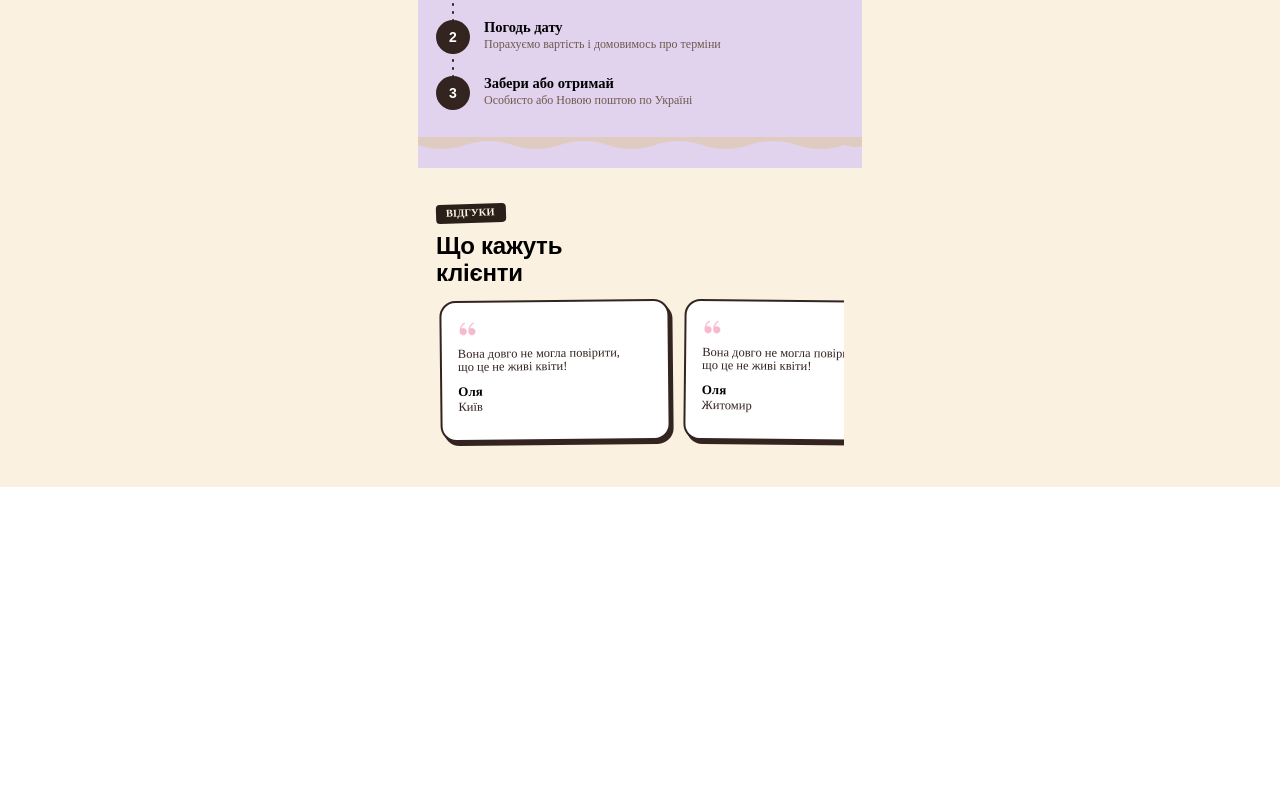
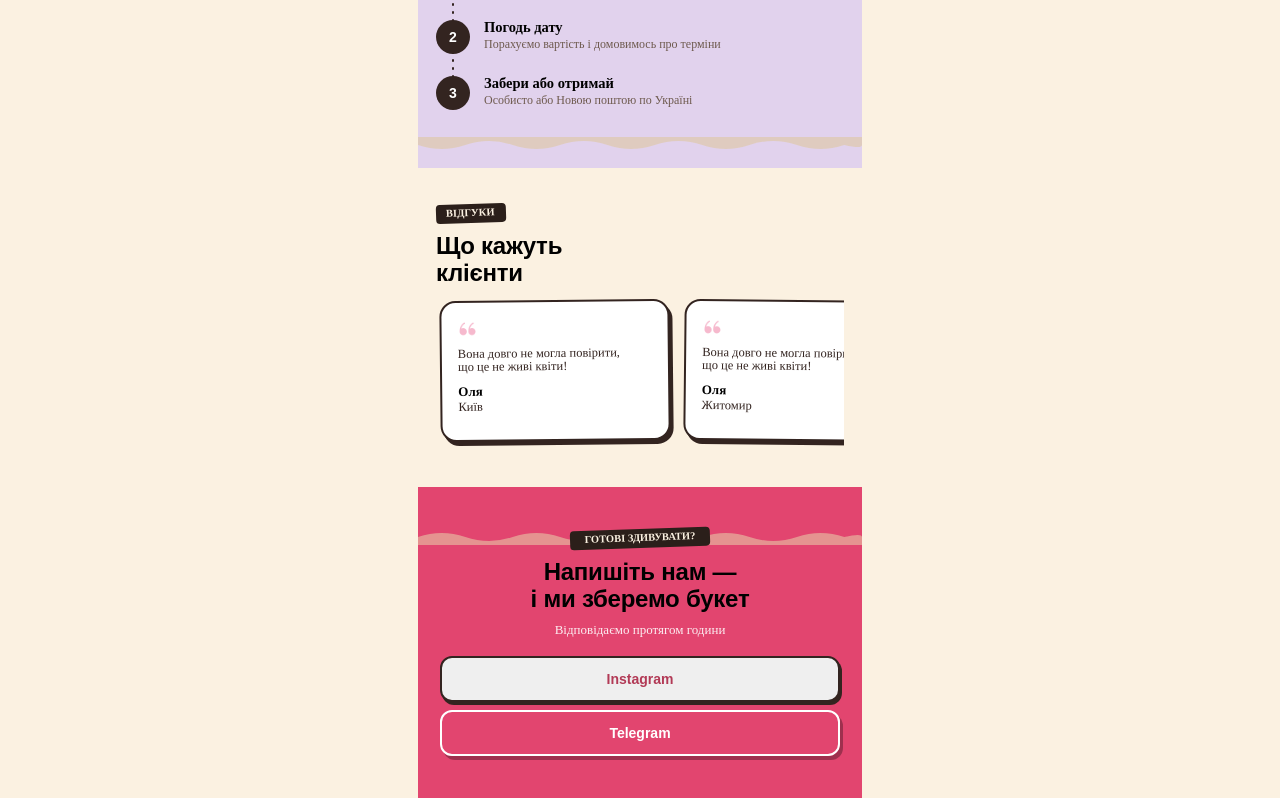
Before and after one commit to RVasyliuk-2003/Custom-Marshmallows, a React (Vite) app: page / in a window 1280 px wide. Shown: the part 1634-2432 px from the top of the page. Before the commit the page ends 2121 px from the top, so only its background shows below. Built offline with nearby package versions, Linux system fonts and the light colour scheme.

Commit message:
feat: add Connection component

```diff
--- a/src/App.css
+++ b/src/App.css
@@ -34,6 +34,8 @@ main {
   justify-content: center;
   gap: 8px;
   box-shadow: 2px 3px 0 var(--ink);
+
+  width: 100%;
 }
 .btn-primary {
   background: var(--raspberry);
--- /dev/null
+++ b/src/components/Main/ConnectionPage/Connection.jsx
@@ -0,0 +1,28 @@
+import style from "./connection.module.css";
+import SubtleEdge from "./../../SubtleEdge/SubtleEdge.jsx";
+
+const Connection = () => {
+  return (
+    <section>
+      <div className="container">
+        <div className={style.connectiMainContainer}>
+          <SubtleEdge color="var(--kraft)" />
+
+          <p className={`eyebrow ${style.wigth}`}>ГОТОВІ ЗДИВУВАТИ?</p>
+          <h2 className={`h2 ${style.h2Mr}`}>
+            Напишіть нам — <br /> і ми зберемо букет
+          </h2>
+
+          <span>Відповідаємо протягом години</span>
+
+          <button className={`btn ${style.styleBtn1}`}>Instagram </button>
+          <button className={`btn btn-outline ${style.styleBtn2}`}>
+            Telegram
+          </button>
+        </div>
+      </div>
+    </section>
+  );
+};
+
+export default Connection;
--- /dev/null
+++ b/src/components/Main/ConnectionPage/connection.module.css
@@ -0,0 +1,37 @@
+.connectiMainContainer {
+  background-color: var(--raspberry);
+  text-align: center;
+  padding: 42px 22px;
+
+  display: flex;
+  flex-direction: column;
+  align-items: center;
+
+  position: relative;
+
+  > span {
+    font-size: 13px;
+    color: rgba(255, 255, 255, 0.9);
+    margin-bottom: 20px;
+  }
+}
+
+.h2Mr {
+  margin: 12px 0 10px;
+}
+
+.wigth {
+  max-width: 140px;
+  width: 100%;
+}
+
+.styleBtn1 {
+  color: var(--raspberry-deep);
+}
+
+.styleBtn2 {
+  margin-top: 8px;
+  color: white;
+  border-color: #fff;
+  box-shadow: 3px 4px 0 rgba(0, 0, 0, 0.3);
+}
--- a/src/components/Main/Main.jsx
+++ b/src/components/Main/Main.jsx
@@ -3,6 +3,7 @@ import WhyMarshmallows from "./WhyMarshmallows/WhyMarshmallows";
 import CatalogScroll from "./CatalogScroll/CatalogScroll";
 import Order from "./Order/Order";
 import Reviews from "./ReviewsPage/Reviews";
+import Connection from "./ConnectionPage/Connection";
 
 const Main = () => {
   return (
@@ -13,6 +14,7 @@ const Main = () => {
         <CatalogScroll />
         <Order />
         <Reviews />
+        <Connection />
       </main>
     </>
   );
```
Also changed, not shown: src/components/SubtleEdge/subtleEdge.module.css (deleted, +0 -16 lines).
